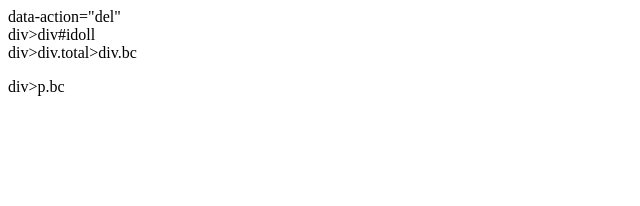
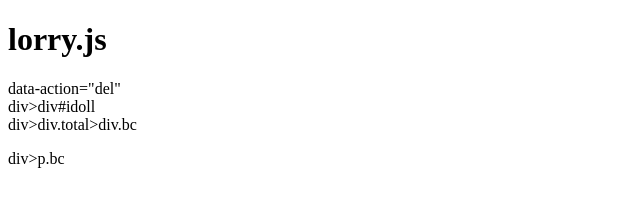
Before and after one commit to bh-lay/lorry.js, a plain HTML site: page index.html in a window 1280 px wide. Shown: the whole page, without its empty margins (0-640 px from the left). Drawn offline with Linux system fonts and the light colour scheme.

Commit message:
修改demo

```diff
--- a/index.html
+++ b/index.html
@@ -6,6 +6,7 @@
 </head>
 <body>
 <div>
+	<h1>lorry.js</h1>
 	<div data-action="del" data-blogid="341">data-action="del"</div>
 	<div id="idoll">div>div#idoll</div>
 	<div class="total">
```
